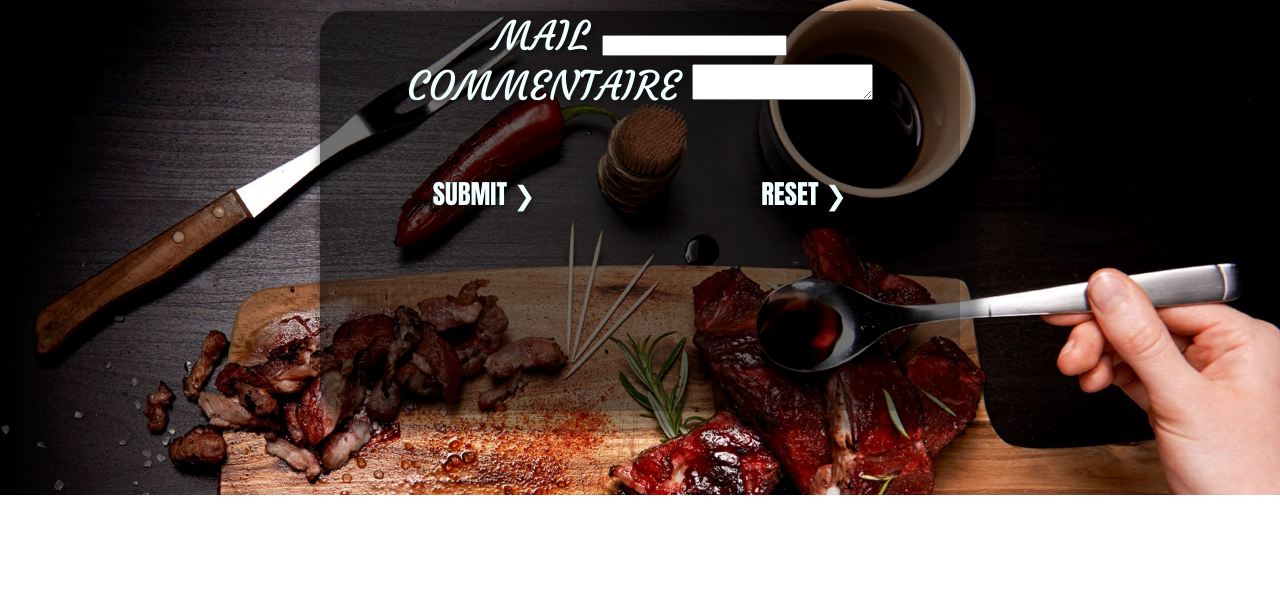
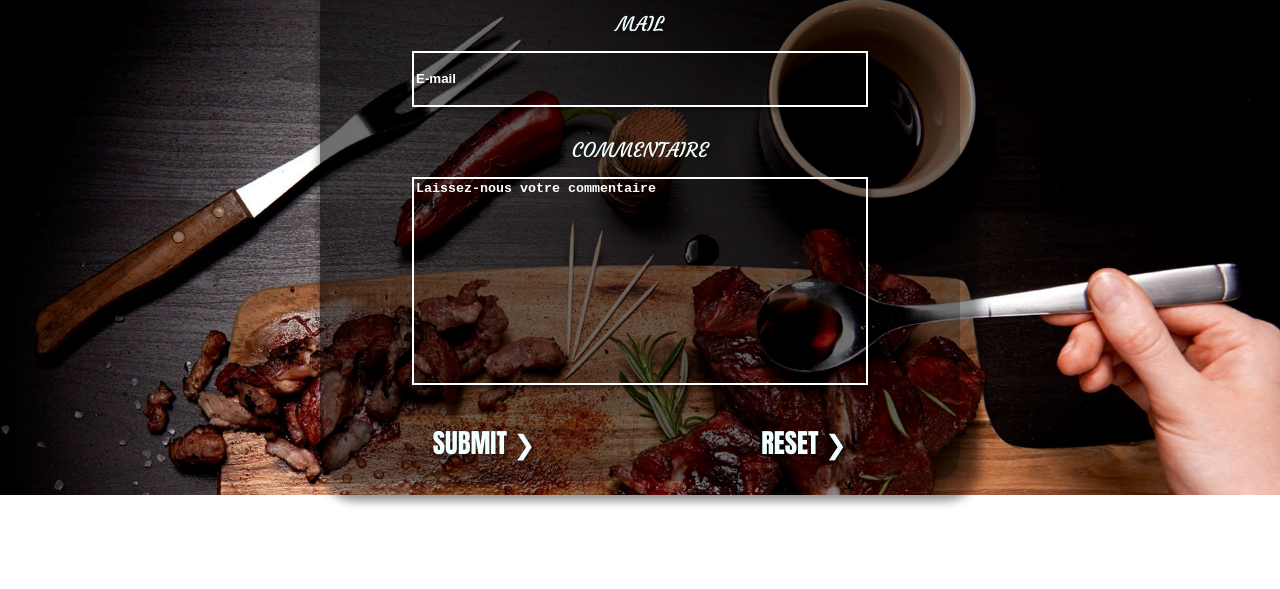
Before and after one commit to Christoooophe/site_restaurant, a plain HTML site: page contact.html in a window 1280 px wide. Shown: the part 211-800 px from the top of the page. Drawn offline with Linux system fonts and the light colour scheme; a web font is replaced by a local one.

Commit message:
contact et reserver finis, ajout js div

```diff
--- a/contact.html
+++ b/contact.html
@@ -22,13 +22,13 @@
         <h1>laissez nous un commentaire</h1>
         <form id="form1">
             <div class="container">
-                <div class="element">
+                <div class="elements">
                     <label>Mail</label>
                     <input type="text" class="text" id="username" name="text1" placeholder="E-mail" maxlength="60">
                 </div>
-                <div class="element">
+                <div class="elements">
                     <label>Commentaire</label>
-                    <textarea class="text" id="password" placeholder="Laissez-nous votre commentaire" maxlength="500"></textarea>
+                    <textarea class="text" id="password" placeholder="Laissez-nous votre commentaire" maxlength="5000"></textarea>
                 </div>
                 <span id="span"></span>
                 </div>
--- a/css/style_contact.css
+++ b/css/style_contact.css
@@ -14,18 +14,19 @@ body{
     align-items: center;
 }
 form{
-    height: 400px;
+    height: 500px;
     background-color: rgba(0, 0, 0, 0.567);
     width: 50%;
     border-radius: 25px;
     box-shadow: 10px 10px 10px 10px rgba(0, 0, 0, 0.427);
     display: flex;
     flex-direction: column;
+    font-size: 15pt;
 }
 h1{
     text-transform: uppercase;
     font-size: 30pt;
-    margin-top: 80px;
+    margin-top: 50px;
     text-shadow: 5px 5px rgba(0, 0, 0, 0.566);
 }
 .container{
@@ -43,7 +44,7 @@ label{
 .button{
     display: flex;
     justify-content: space-around;
-    margin-top: 25px;
+    margin-top: 0;
     margin-bottom: 15px;
 }
 button{
@@ -64,7 +65,7 @@ button{
     width: 70%;
     align-items: center;
 }
-.elements input{
+.elements input, textarea{
     background: transparent;
     color: azure;
     border: 2px solid white;
@@ -74,6 +75,11 @@ button{
     font-weight: bold;
     box-shadow: 3px 3px 5px rgba(0, 0, 0, 0.427);
 }
+.elements textarea{
+    overflow: auto;
+    resize: none;
+    height: 200px;
+}
 .elements input::focus{
     outline:none;
 }
@@ -81,10 +87,6 @@ button{
     color:white;
     font-weight: bold;
 }
-form{
-    font-size: 30pt;
-}
-
 .case{
    color: white;
    font-family: 'Franklin Gothic Medium', 'Arial Narrow', Arial, sans-serif;
--- a/css/style_login.css
+++ b/css/style_login.css
@@ -14,7 +14,7 @@ body{
 }
 form{
     height:450px;
-    background-color: rgba(0, 0, 0, 0.567);
+    background-color: rgba(0, 0, 0, 0.688);
     width: 50%;
     border-radius: 25px;
     box-shadow: 10px 10px 10px 10px rgba(0, 0, 0, 0.427);
```
